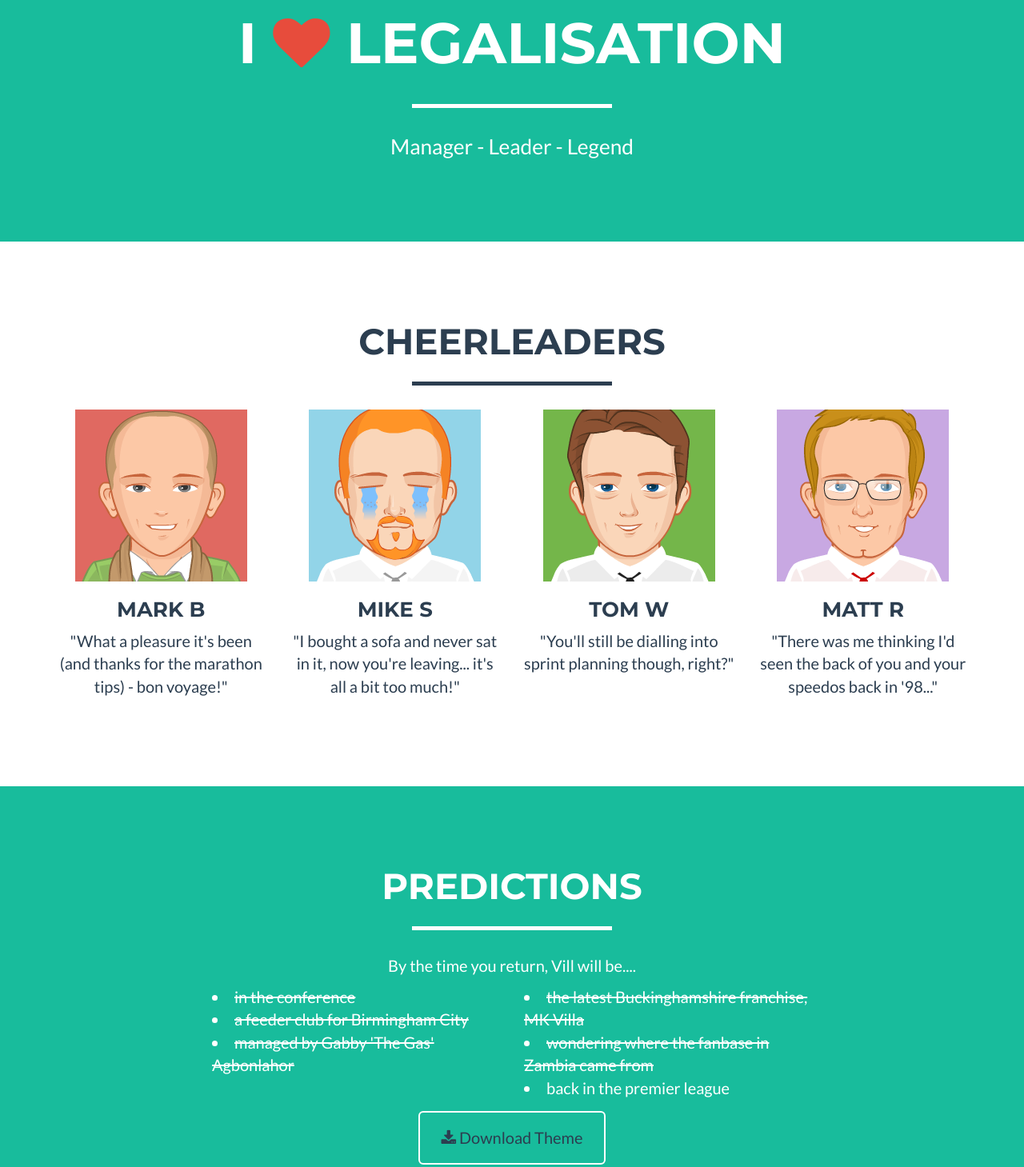
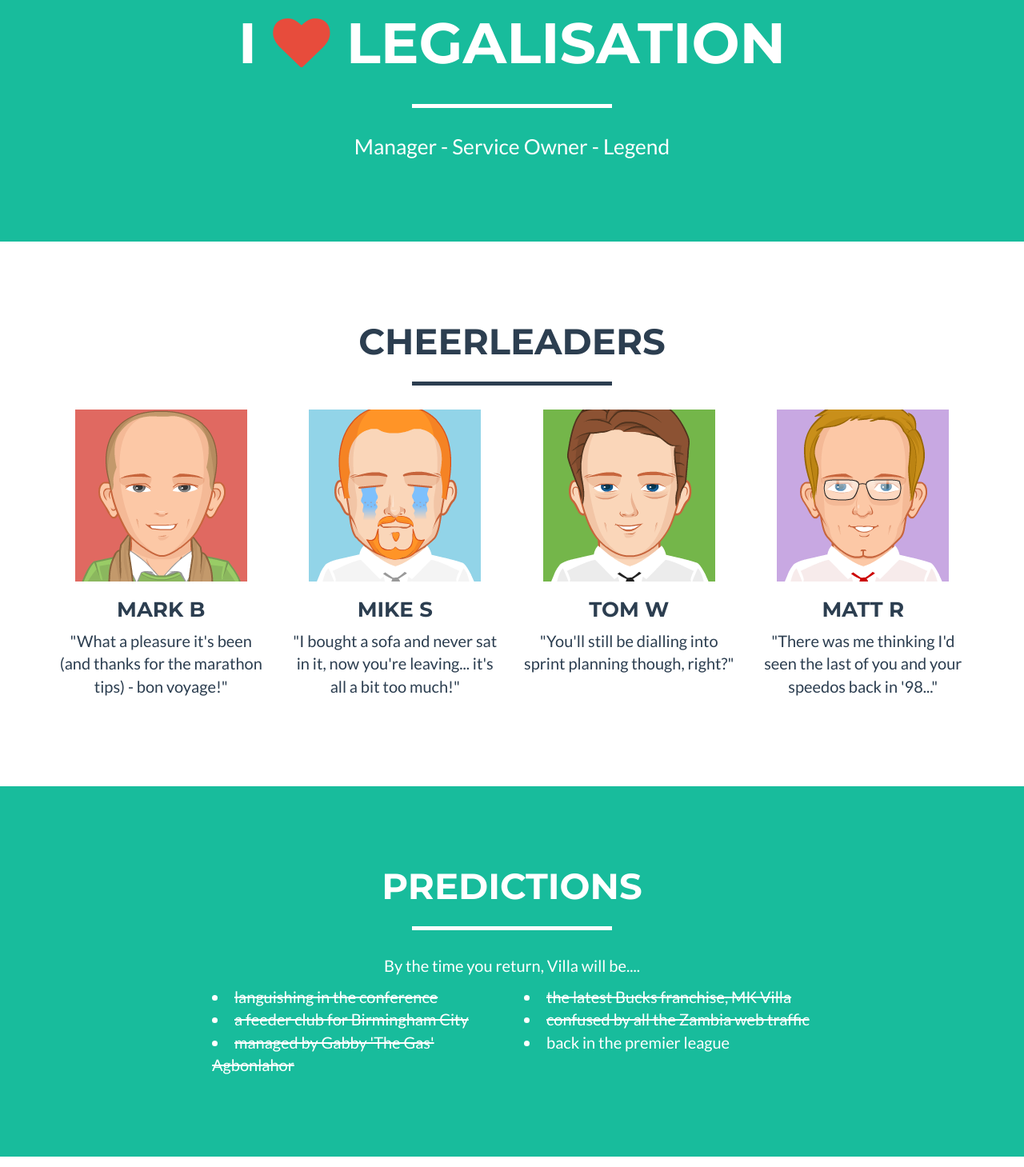
Before and after one commit to markbarlow/ihl, a plain HTML site: page index.html in a window 1280 px wide. Shown: the part 432-1891 px from the top of the page at 80% size. Drawn offline with nearby package versions, Linux system fonts and the light colour scheme.

Commit message:
Copy edits

```diff
--- a/index.html
+++ b/index.html
@@ -78,7 +78,7 @@
                     <div class="intro-text">
                         <span class="name">I <i class="fa fa-1x fa-heart wow bounceIn text-danger" data-wow-delay=".3s"></i> legalisation</span>
                         <hr class="star-light">
-                        <span class="skills">Manager - Leader - Legend</span>
+                        <span class="skills">Manager - Service Owner - Legend</span>
                     </div>
                 </div>
             </div>
@@ -120,7 +120,7 @@
                     <div class="service-box">
                         <img src="img/mattr1.png" alt="">
                         <h3>Matt R</h3>
-                        <p>"There was me thinking I'd seen the back of you and your speedos back in '98..."</p>
+                        <p>"There was me thinking I'd seen the last of you and your speedos back in '98..."</p>
                     </div>
                 </div>
 	        </div>
@@ -138,25 +138,27 @@
             </div>
 			 <div class="row">
                 <div class="col-lg-12 text-center">
-                    <p>By the time you return, Vill will be....</p>
+                    <p>By the time you return, Villa will be....</p>
                 </div>
             </div>
             <div class="row">
                 <div class="col-lg-4 col-lg-offset-2">
-                    <li><span style="text-decoration: line-through;">in the conference</span>
+                    <li><span style="text-decoration: line-through;">languishing in the conference</span>
 					<li><span style="text-decoration: line-through;">a feeder club for Birmingham City</span>
 					<li><span style="text-decoration: line-through;">managed by Gabby 'The Gas' Agbonlahor</span>
                 </div>
                 <div class="col-lg-4">
-                    <li><span style="text-decoration: line-through;">the latest Buckinghamshire franchise, MK Villa</span>
-                    <li><span style="text-decoration: line-through;">wondering where the fanbase in Zambia came from</span>
+                    <li><span style="text-decoration: line-through;">the latest Bucks franchise, MK Villa</span>
+                    <li><span style="text-decoration: line-through;">confused by all the Zambia web traffic</span>
 					<li>back in the premier league
                 </div>
+                <!--
                 <div class="col-lg-8 col-lg-offset-2 text-center">
                     <a href="#" class="btn btn-lg btn-outline">
                         <i class="fa fa-download"></i> Download Theme
                     </a>
                 </div>
+                -->
             </div>
         </div>
     </section>
```
